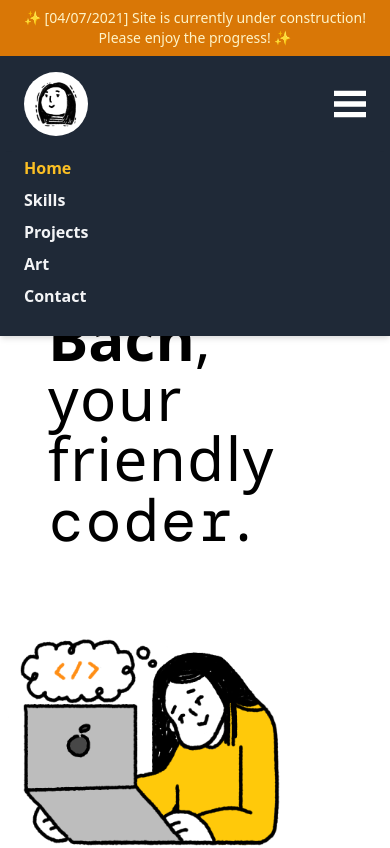
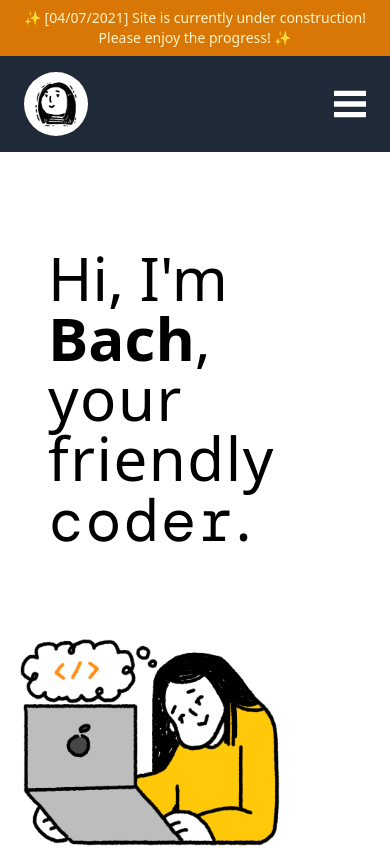
Before and after one commit to bndiep/portfolio, a React (Create React App) app: page / in a window 390 px wide. Shown: the top 848 px of the page. Built offline with nearby package versions, Linux system fonts and the light colour scheme.

Commit message:
adds conditional rendering to navbar to toggle menu but needs styling fixes

```diff
--- a/src/App.js
+++ b/src/App.js
@@ -34,12 +34,13 @@ const App = () => {
           )}
 
         </div>
-        <nav className={"absolute md:relative top-24 left-0 md:top-0 z-20 flex flex-col md:flex-row md:space-x-6 font-semibold w-full md:w-auto bg-gray-800 shadow-md md:shadow-none p-6 pt-0 md:p-0" + (click ? "hidden" : "flex")}>
+        {/* <nav className={"absolute md:relative top-24 left-0 md:top-0 z-20 flex flex-col md:flex-row md:space-x-6 font-semibold w-full md:w-auto bg-gray-800 shadow-md md:shadow-none p-6 pt-0" + (click ? "hidden" : "flex-col")}> */}
+        <nav className={(click ? "absolute md:relative top-24 left-0 md:top-0 z-20 flex flex-col md:flex-row md:space-x-6 font-semibold w-full md:w-auto bg-gray-800 shadow-md md:shadow-none p-6 pt-0" : "absolute md:relative top-24 left-0 md:top-0 z-20 hidden md:flex md:flex-row md:space-x-6 font-semibold w-full md:w-auto bg-gray-800 shadow-md md:shadow-none p-6 pt-0")}>
           <a href="#top" className="block py-1 text-yellow-400 hover:underline" onClick={ closeMenu }>Home</a>
           <a href="#skills" className="block py-1 text-gray-100 hover:underline" onClick={ closeMenu }>Skills</a>
           <a href="#projects" className="block py-1 text-gray-100 hover:underline" onClick={ closeMenu }>Projects</a>
           <a href="#" className="block py-1 text-gray-100 hover:underline" onClick={ closeMenu }>Art</a>
-          <a href="mailto:bachdiep.dev@gmail.com" className="bblock py-1 text-gray-100 hover:underline" onClick={ closeMenu }>Contact</a>
+          <a href="mailto:bachdiep.dev@gmail.com" className="block py-1 text-gray-100 hover:underline" onClick={ closeMenu }>Contact</a>
         </nav>
 
 
```
